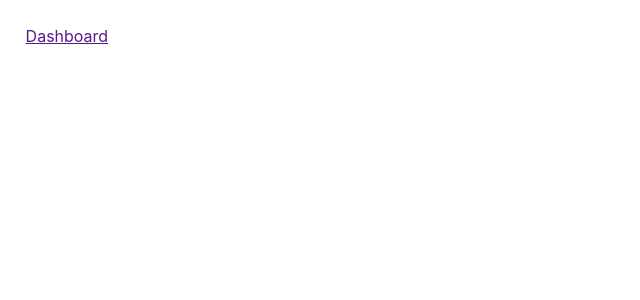
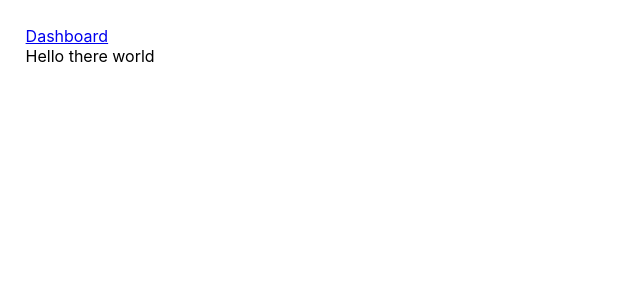
Before and after one commit to anywhere-fitness-ii/Front-End, a React (Create React App) app in the folder client/: page /dashboard in a window 1280 px wide. Shown: the top 300 px of the page, without its empty margins (0-640 px from the left). Built offline with nearby package versions, Linux system fonts and the light colour scheme.

Commit message:
login pushes to Dashboard

```diff
--- a/client/src/App.js
+++ b/client/src/App.js
@@ -4,6 +4,7 @@ import RegisterForm from './components/RegistrationForm'
 import LoginForm from './components/LoginForm';
 import AddClassForm from './components/AddClass';
 import LoginNav from './components/LoginNav';
+import Dashboard from './components/Dashboard'
 import { Container } from './styles/Styles';
 
 
@@ -11,7 +12,7 @@ function App() {
   return (
     <Container>
       {/* Home page with login and registration */}
-      <Link>Dashboard</Link>
+      <NavLink to="/dashboard">Dashboard</NavLink>
       <Route exact path="/">
         <LoginNav/>
         <RegisterForm />
@@ -30,6 +31,8 @@ function App() {
       <Route path="/instructor/:id">
         <AddClassForm />
       </Route>
+      <Route path="/dashboard" component={Dashboard} />
+
     </Container>
   );
 }
--- a/client/src/components/Dashboard.js
+++ b/client/src/components/Dashboard.js
@@ -0,0 +1,8 @@
+import React from 'react';
+
+const Dashboard = ()=>{
+    return (<div>
+        Hello there world
+    </div>)
+}
+export default Dashboard
--- a/client/src/components/LoginForm.js
+++ b/client/src/components/LoginForm.js
@@ -1,15 +1,24 @@
 import React, { useState } from 'react';
 import {StyledForm, StyledInput} from '../styles/Styles'
 import axios from 'axios'
+import {useHistory} from 'react-router-dom'
 import { useForm } from "react-hook-form"
 import {axiosWithAuth} from '../utils/axiosWithAuth'
 
 const LoginForm = (props) => {
   const { errors, register, handleSubmit, reset } = useForm();
+  const history=useHistory();
+
   const onSubmit = (data) => {
     axiosWithAuth()
     .post(`/api/login`, data)
-    .then(res => console.log(res, 'res'))
+    .then(res => {
+
+      console.log(res, 'res')
+      window.localStorage.setItem('token', res.data.payload)
+      history.push('/dashboard')
+    })
+    .catch(err=>err)
     console.log(data)
     reset()
   }
```
